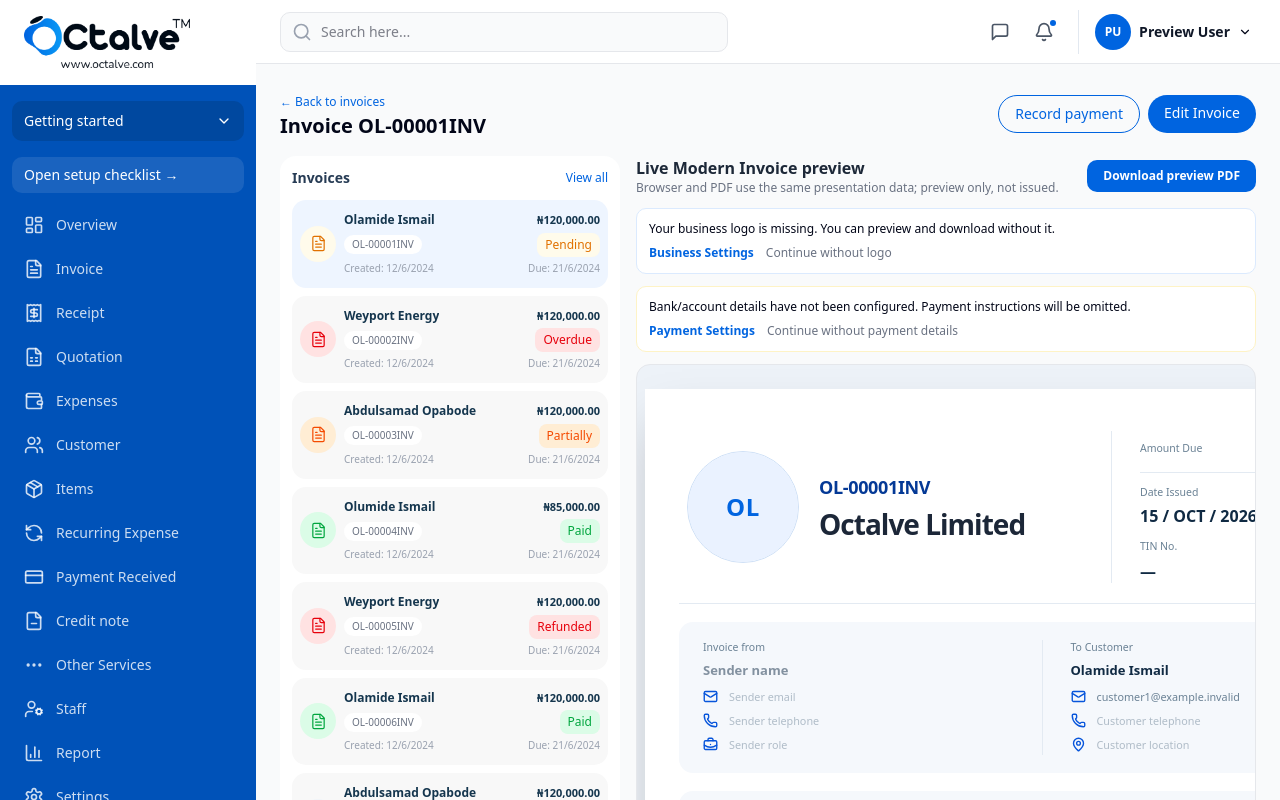
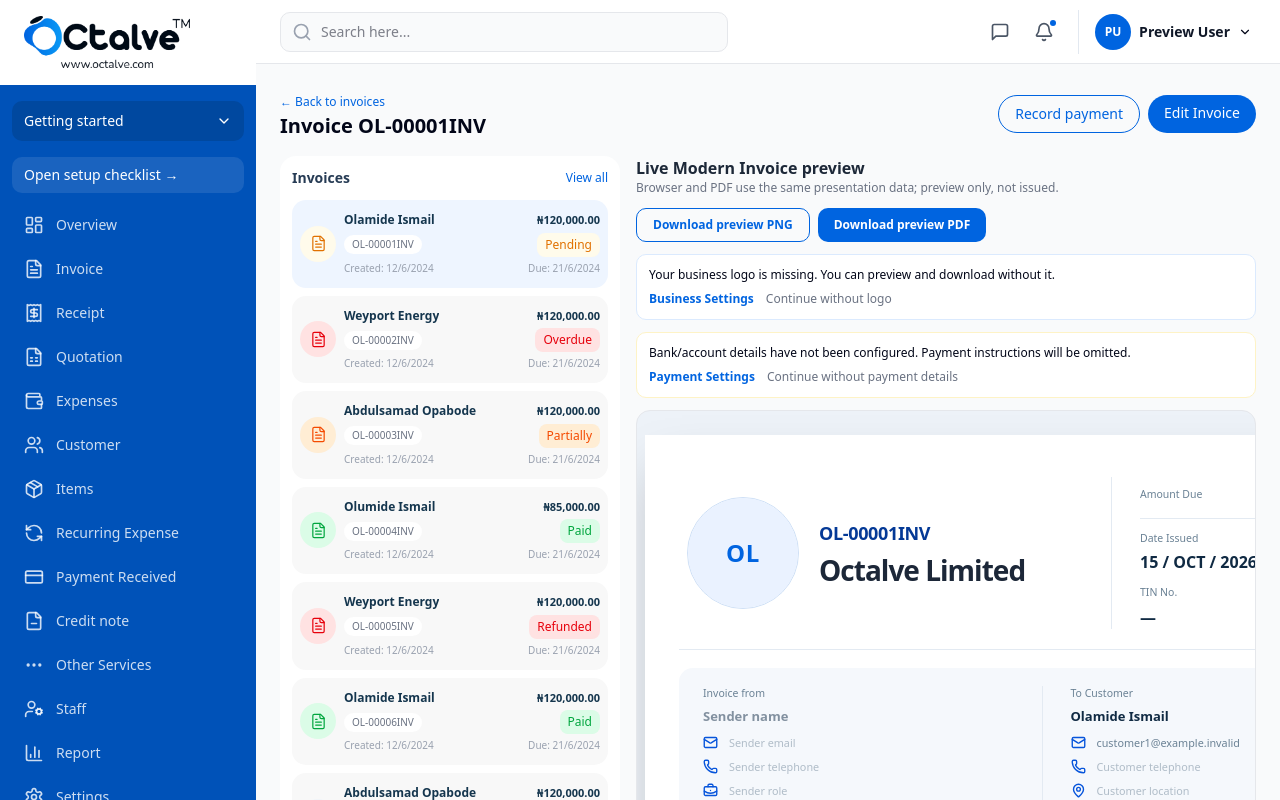
Before and after one commit to octalve-core/octalve-invoice, a Next.js app: page /dashboard/invoice/1 in a window 1280 px wide. Shown: the top 800 px of the page. Built offline with nearby package versions, Linux system fonts and the light colour scheme.

Commit message:
feat(phase-0h): expose inherited browser PNG download alongside native PDF preview

```diff
--- a/src/features/invoices/sections/InvoiceDocumentPreviewSection.tsx
+++ b/src/features/invoices/sections/InvoiceDocumentPreviewSection.tsx
@@ -16,6 +16,7 @@ type Props={
 export function InvoiceDocumentPreviewSection({draft,setDraft,profile,setProfile,payment,setPayment,template,merchantLogo=null,paymentMode="manual"}:Props){
  const [downloadError,setDownloadError]=useState("");
  const [showDownloadPrompt,setShowDownloadPrompt]=useState(false);
+ const [downloadFormat,setDownloadFormat]=useState<"pdf"|"png">("pdf");
  const [dismissedLogo,setDismissedLogo]=useState(false);
  const [dismissedPayment,setDismissedPayment]=useState(false);
  const hasBank=Boolean(payment.bankName.trim()&&payment.accountNumber.trim());
@@ -38,10 +39,17 @@ export function InvoiceDocumentPreviewSection({draft,setDraft,profile,setProfile
  const shared={draft:renderDraft,paymentSettings:payment,totals,onDraftChange,onDateChange,onDueDateChange,
    onInvoiceSequenceChange:onSeq,onLineChange,onLineUnitPriceBlur:noop,onLineQuantityBlur:noop,
    onLineDiscountBlur:noop,onPercentageBlur:onPercent,onPaymentSettingChange:onPaymentChange};
- const performDownload=async()=>{
+ const performDownload=async(format:"pdf"|"png")=>{
    setDownloadError("");
    setShowDownloadPrompt(false);
    try {
+     if(format==="png"){
+       const node=document.getElementById("invoice-document");
+       if(!node)throw new Error("Document preview unavailable for PNG.");
+       const {exportRenderedDocumentPng}=await import("@/src/features/invoice/lib/export-adapter");
+       await exportRenderedDocumentPng(node,template==="modern"?"octalve-modern-preview":"octalve-classic-ledger-preview",{paperSize:draft.paperSize,currency:draft.currency});
+       return;
+     }
      const {buildInvoicePresentation}=await import("@/src/features/invoice/presentation/invoice-presentation");
      const presentation=buildInvoicePresentation({draft:renderDraft,paymentSettings:paymentReady?payment:{bankName:"",accountName:"",accountNumber:""},totals,companyProfile:profile});
      if(template==="modern"){
@@ -53,15 +61,16 @@ export function InvoiceDocumentPreviewSection({draft,setDraft,profile,setProfile
      }
    }catch(err){setDownloadError(err instanceof Error?err.message:"PDF preview unavailable.");}
  };
- const download=()=>{
+ const download=(format:"pdf"|"png")=>{
+   setDownloadFormat(format);
    if(!merchantLogo||!paymentReady){setShowDownloadPrompt(true);return;}
-   void performDownload();
+   void performDownload(format);
  };
  return <section aria-label="Live document preview" className="min-w-0 space-y-3">
    <div className="flex flex-wrap items-center justify-between gap-3">
      <div><h2 className="font-semibold text-[#1D2838]">Live {template==="modern"?"Modern Invoice":"Classic Ledger"} preview</h2>
        <p className="text-xs text-gray-500">Browser and PDF use the same presentation data; preview only, not issued.</p></div>
-     <button onClick={download} type="button" className="rounded-lg bg-[#0064E0] px-4 py-2 text-xs font-semibold text-white hover:bg-[#0052B8]">Download preview PDF</button>
+     <div className="flex flex-wrap gap-2"><button onClick={()=>download("png")} type="button" className="rounded-lg border border-[#0064E0] px-4 py-2 text-xs font-semibold text-[#0064E0] hover:bg-blue-50">Download preview PNG</button><button onClick={()=>download("pdf")} type="button" className="rounded-lg bg-[#0064E0] px-4 py-2 text-xs font-semibold text-white hover:bg-[#0052B8]">Download preview PDF</button></div>
    </div>
    {!merchantLogo&&!dismissedLogo?<div className="flex flex-wrap items-center justify-between gap-2 rounded-lg border border-blue-100 bg-white p-3 text-xs"><span>Your business logo is missing. You can preview and download without it.</span><span className="flex gap-3"><Link href="/dashboard/settings/business" className="font-semibold text-[#0064E0]">Business Settings</Link><button type="button" className="text-gray-500" onClick={()=>setDismissedLogo(true)}>Continue without logo</button></span></div>:null}
    {!paymentReady&&!dismissedPayment?<div className="flex flex-wrap items-center justify-between gap-2 rounded-lg border border-amber-100 bg-white p-3 text-xs"><span>{paymentMode==="manual"?"Bank/account details have not been configured.":"The chosen online payment provider is not connected yet."} Payment instructions will be omitted.</span><span className="flex gap-3"><Link href="/dashboard/settings/business" className="font-semibold text-[#0064E0]">Payment Settings</Link><button type="button" className="text-gray-500" onClick={()=>setDismissedPayment(true)}>Continue without payment details</button></span></div>:null}
@@ -72,6 +81,6 @@ export function InvoiceDocumentPreviewSection({draft,setDraft,profile,setProfile
        <ClassicLedgerRenderer {...shared} businessProfile={profile} companyLogo={merchantLogo} onBusinessProfileChange={onProfileChange}/>}
      </div>
    </div>
-   {showDownloadPrompt?<div role="presentation" className="fixed inset-0 z-[100] flex items-end justify-center bg-black/40 p-0 sm:items-center sm:p-4" onClick={()=>setShowDownloadPrompt(false)}><section role="dialog" aria-modal="true" aria-label="Complete invoice details" className="w-full max-w-md space-y-3 rounded-t-2xl bg-white p-5 shadow-xl sm:rounded-2xl" onClick={e=>e.stopPropagation()}><h3 className="text-lg font-semibold">Review missing business details</h3><p className="text-sm text-gray-600">{!merchantLogo?"No merchant logo is uploaded. ":""}{!paymentReady?"Payment instructions are incomplete or not connected. ":""}You can download a preview without these details.</p><div className="grid gap-2 sm:grid-cols-2"><Link href="/dashboard/settings/business" className="rounded-full bg-[#0064E0] px-4 py-3 text-center text-sm font-medium text-white">Go to Business Settings</Link><button type="button" onClick={()=>void performDownload()} className="rounded-full border border-[#0064E0] px-4 py-3 text-sm font-medium text-[#0064E0]">Continue without details</button></div><button type="button" onClick={()=>setShowDownloadPrompt(false)} className="w-full p-2 text-sm text-gray-500">Cancel</button></section></div>:null}
+   {showDownloadPrompt?<div role="presentation" className="fixed inset-0 z-[100] flex items-end justify-center bg-black/40 p-0 sm:items-center sm:p-4" onClick={()=>setShowDownloadPrompt(false)}><section role="dialog" aria-modal="true" aria-label="Complete invoice details" className="w-full max-w-md space-y-3 rounded-t-2xl bg-white p-5 shadow-xl sm:rounded-2xl" onClick={e=>e.stopPropagation()}><h3 className="text-lg font-semibold">Review missing business details</h3><p className="text-sm text-gray-600">{!merchantLogo?"No merchant logo is uploaded. ":""}{!paymentReady?"Payment instructions are incomplete or not connected. ":""}You can download a preview without these details.</p><div className="grid gap-2 sm:grid-cols-2"><Link href="/dashboard/settings/business" className="rounded-full bg-[#0064E0] px-4 py-3 text-center text-sm font-medium text-white">Go to Business Settings</Link><button type="button" onClick={()=>void performDownload(downloadFormat)} className="rounded-full border border-[#0064E0] px-4 py-3 text-sm font-medium text-[#0064E0]">Continue without details</button></div><button type="button" onClick={()=>setShowDownloadPrompt(false)} className="w-full p-2 text-sm text-gray-500">Cancel</button></section></div>:null}
  </section>;
 }
```
